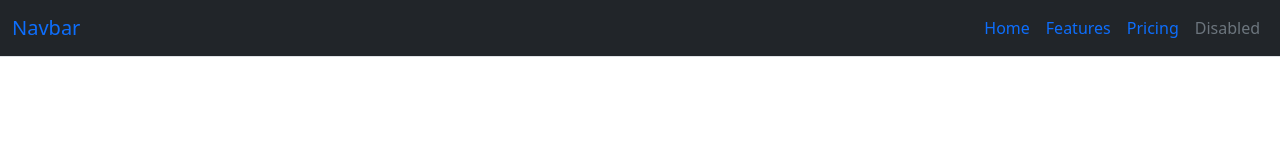
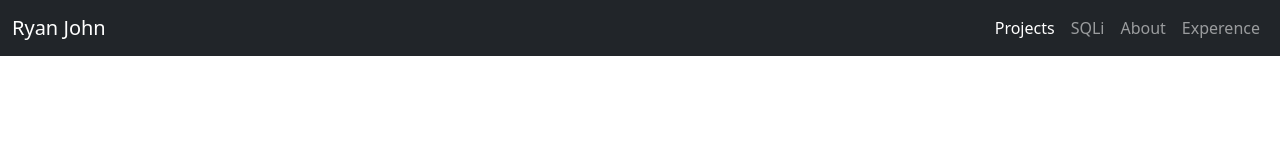
Before and after one commit to kelpc100/basic_site, a plain HTML site: page index.html in a window 1280 px wide. Drawn offline with nearby package versions, Linux system fonts and the light colour scheme; files that its build step writes are made by us from their sources.

Commit message:
Add files via upload

```diff
--- a/index.html
+++ b/index.html
@@ -12,25 +12,33 @@
 </head>
 
 <body>
-    <nav class="navbar navbar-expand-lg bg-body-tertiary bg-dark border-bottom fixed-top">
+    <nav class="navbar navbar-expand-lg navbar-dark bg-dark fixed-top nav_left">
       <div class="container-fluid">
-          <a class="navbar-brand" href="#">Navbar</a>
-          <button class="navbar-toggler" type="button" data-bs-toggle="collapse" data-bs-target="#navbarNav" aria-controls="navbarNav" aria-expanded="false" aria-label="Toggle navigation">
+        <a class="navbar-brand" href="#">Ryan John</a>
+        <button class="navbar-toggler" type="button" data-bs-toggle="collapse" data-bs-target="#navbarNavDropdown" aria-controls="navbarNavDropdown" aria-expanded="false" aria-label="Toggle navigation">
           <span class="navbar-toggler-icon"></span>
         </button>
         <div class="collapse navbar-collapse flex-d flex-row-reverse nav_right" id="navbarNavDropdown">
           <ul class="navbar-nav">
             <li class="nav-item">
-                <a class="nav-link active" aria-current="page" href="#">Home</a>
+              <a class="nav-link active" aria-current="page" href="#">Projects</a>
+            </li>
+            <li class="nav-item active">
+              <a class="nav-link p-2" href="/views/sql.html">SQLi <span class="sr-only"></span></a>
             </li>
             <li class="nav-item">
-                <a class="nav-link" href="#">Features</a>
+              <a class="nav-link" href="#">About</a>
             </li>
             <li class="nav-item">
-                <a class="nav-link" href="#">Pricing</a>
+              <a class="nav-link" href="#">Experence</a>
             </li>
-              <li class="nav-item">
-                <a class="nav-link disabled" aria-disabled="true">Disabled</a>
+            <li class="nav-item dropdown">
+
+              <ul class="dropdown-menu" aria-labelledby="navbarDropdownMenuLink">
+                <li><a class="dropdown-item" href="#">Action</a></li>
+                <li><a class="dropdown-item" href="#">Another action</a></li>
+                <li><a class="dropdown-item" href="#">Something else here</a></li>
+              </ul>
             </li>
           </ul>
         </div>
```
Lines whose indentation alone changed are shown as unchanged.
